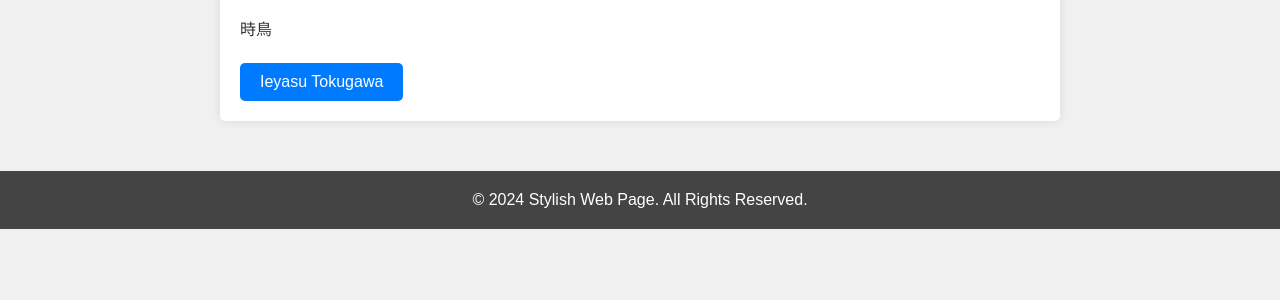
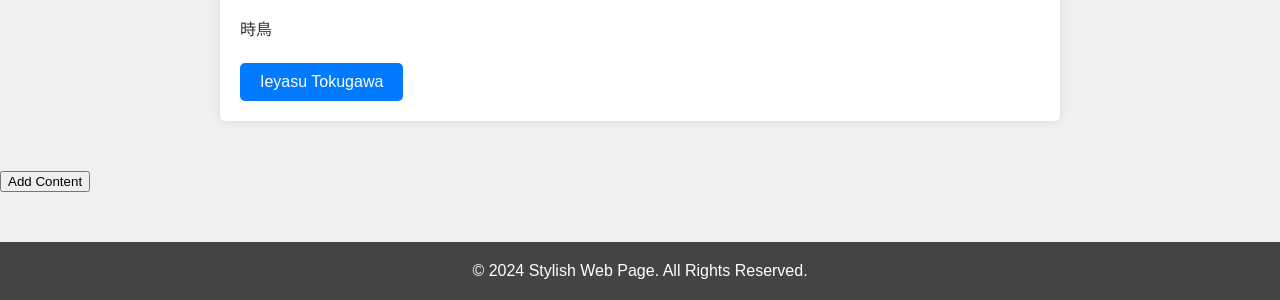
Before and after one commit to kudo165/kouhei561, a plain HTML site: page index.html in a window 1280 px wide. Shown: the part 507-807 px from the top of the page. Drawn offline with Linux system fonts and the light colour scheme.

Commit message:
Update index.html

```diff
--- a/index.html
+++ b/index.html
@@ -65,6 +65,24 @@
         <p>時鳥</p>
         <a href="#" class="button">Ieyasu Tokugawa</a>
     </div>
+    <div class="slot" id="slot">
+        <!-- ここにスロットのコンテンツが追加されます -->
+    </div>
+    <button onclick="addContent()">Add Content</button>
+
+    <script>
+        function addContent() {
+            // ランダムなIDを生成
+            var id = 'content_' + Math.random().toString(36).substr(2, 9);
+            // スロットに追加する新しい要素を作成
+            var newContent = document.createElement('div');
+            newContent.innerHTML = '<p>This is new content added dynamically.</p>';
+            // 新しい要素にIDを設定
+            newContent.setAttribute('id', id);
+            // スロットに新しいコンテンツを追加
+            document.getElementById('slot').appendChild(newContent);
+        }
+    </script>
     <footer>
         &copy; 2024 Stylish Web Page. All Rights Reserved.
     </footer>
```
